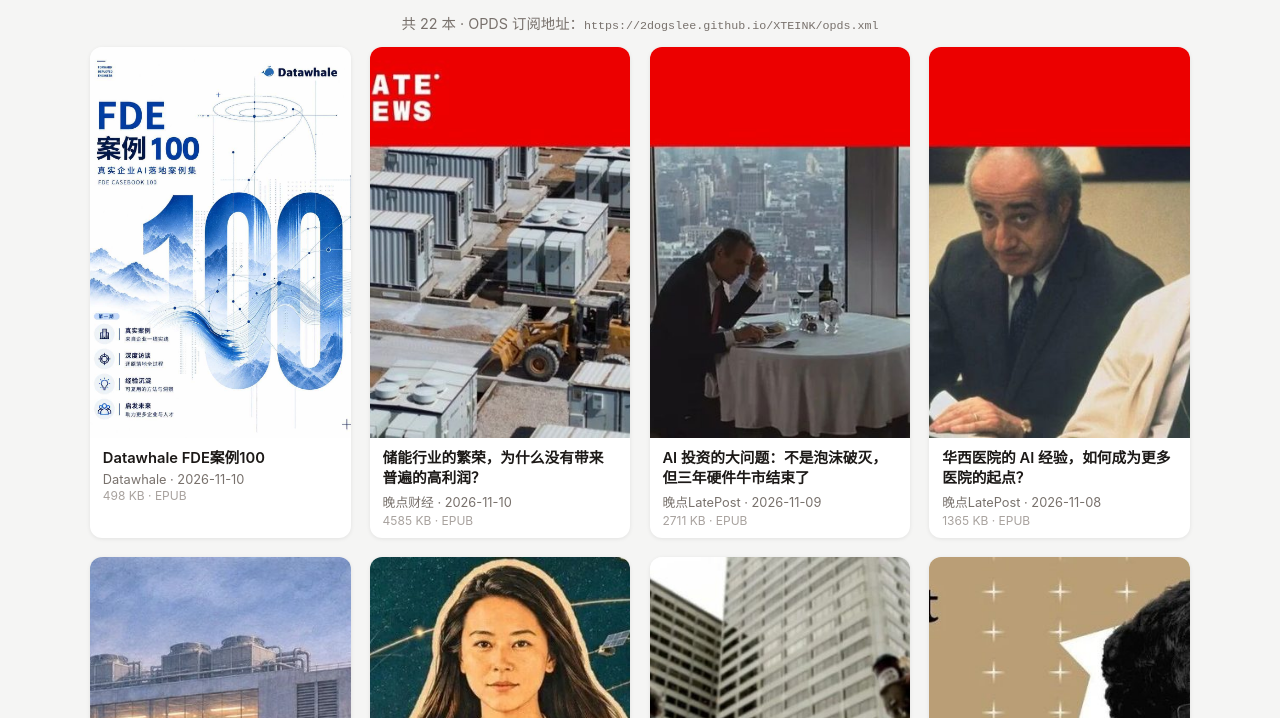
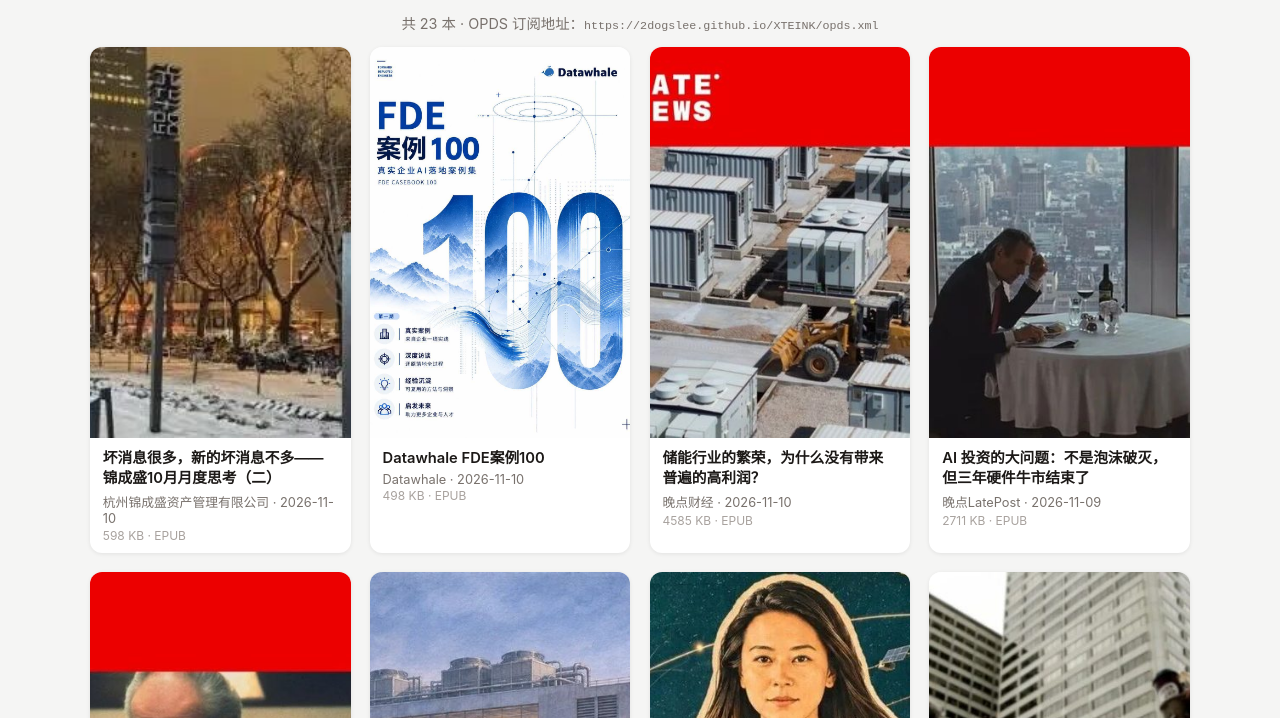
Before and after one commit to 2DogsLee/XTEINK, a plain HTML site: page index.html in a window 1280 px wide. Shown: the part 82-800 px from the top of the page. Drawn offline with Linux system fonts and the light colour scheme.

Commit message:
chore: 重建目录

```diff
--- a/index.html
+++ b/index.html
@@ -17,8 +17,16 @@ p.hint{text-align:center;color:#78716c;font-size:.9em;}
 .size{font-size:.75em;color:#a8a29e;margin-top:.15em;}
 </style></head><body>
 <h1>📚 XTEINK 书库</h1>
-<p class="hint">共 22 本 · OPDS 订阅地址：<code>https://2dogslee.github.io/XTEINK/opds.xml</code></p>
+<p class="hint">共 23 本 · OPDS 订阅地址：<code>https://2dogslee.github.io/XTEINK/opds.xml</code></p>
 <div class="grid">
+    <div class="card">
+      <a href="books/%E6%9D%AD%E5%B7%9E%E9%94%A6%E6%88%90%E7%9B%9B%E8%B5%84%E4%BA%A7%E7%AE%A1%E7%90%86%E6%9C%89%E9%99%90%E5%85%AC%E5%8F%B8-%E5%9D%8F%E6%B6%88%E6%81%AF%E5%BE%88%E5%A4%9A%EF%BC%8C%E6%96%B0%E7%9A%84%E5%9D%8F%E6%B6%88%E6%81%AF%E4%B8%8D%E5%A4%9A%E2%80%94%E2%80%94%E9%94%A6%E6%88%90%E7%9B%9B10%E6%9C%88%E6%9C%88%E5%BA%A6%E6%80%9D%E8%80%83%EF%BC%88%E4%BA%8C%EF%BC%89.epub"><img src="covers/6288ba01b50c.jpg"/></a>
+      <div class="info">
+        <div class="title"><a href="books/%E6%9D%AD%E5%B7%9E%E9%94%A6%E6%88%90%E7%9B%9B%E8%B5%84%E4%BA%A7%E7%AE%A1%E7%90%86%E6%9C%89%E9%99%90%E5%85%AC%E5%8F%B8-%E5%9D%8F%E6%B6%88%E6%81%AF%E5%BE%88%E5%A4%9A%EF%BC%8C%E6%96%B0%E7%9A%84%E5%9D%8F%E6%B6%88%E6%81%AF%E4%B8%8D%E5%A4%9A%E2%80%94%E2%80%94%E9%94%A6%E6%88%90%E7%9B%9B10%E6%9C%88%E6%9C%88%E5%BA%A6%E6%80%9D%E8%80%83%EF%BC%88%E4%BA%8C%EF%BC%89.epub">坏消息很多，新的坏消息不多——锦成盛10月月度思考（二）</a></div>
+        <div class="author">杭州锦成盛资产管理有限公司 · 2026-11-10</div>
+        <div class="size">598 KB · EPUB</div>
+      </div>
+    </div>
     <div class="card">
       <a href="books/Datawhale-FDE%E6%A1%88%E4%BE%8B100.epub"><img src="covers/bc77bb5a1014.jpg"/></a>
       <div class="info">
```
Also changed, not shown: opds.xml (+13 -1 lines), covers/6288ba01b50c.jpg (added).
